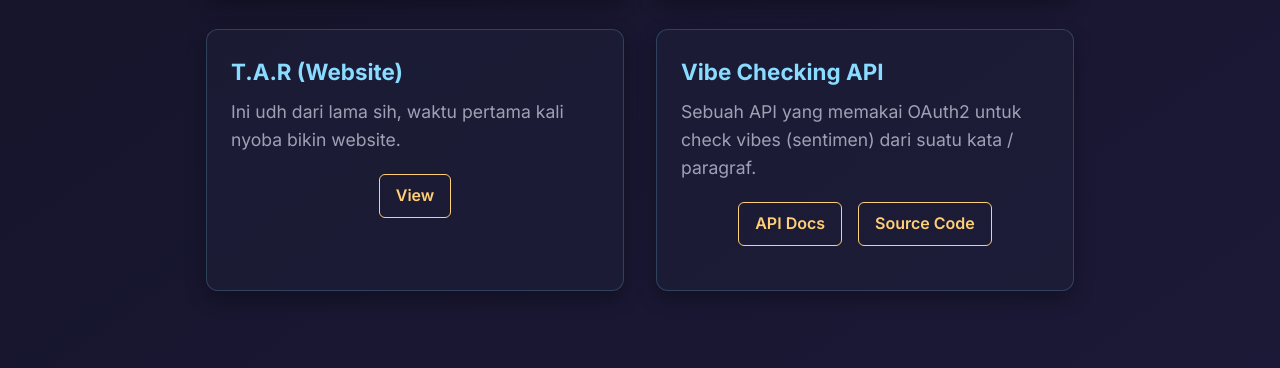
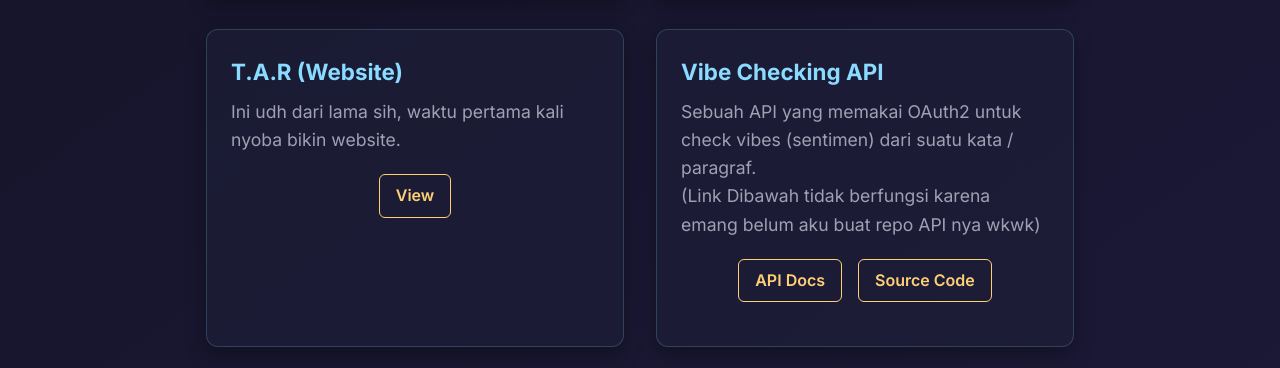
Before and after one commit to Cola1000/tugas-wbd, a plain HTML site: page index.html in a window 1280 px wide. Shown: the part 1880-2248 px from the top of the page. Drawn offline with Linux system fonts and the light colour scheme.

Commit message:
Update index.html

```diff
--- a/index.html
+++ b/index.html
@@ -109,7 +109,9 @@
 
             <div class="project-card">
                 <h3>Vibe Checking API</h3>
-                <p>Sebuah API yang memakai OAuth2 untuk check vibes (sentimen) dari suatu kata / paragraf.</p>
+                <p>Sebuah API yang memakai OAuth2 untuk check vibes (sentimen) dari suatu kata / paragraf.
+                  <br> (Link Dibawah tidak berfungsi karena emang belum aku buat repo API nya wkwk)
+                </p>
                 <div class="project-links">
                     <a href="https://github.com/Cola1000" target="_blank" rel="noopener">API Docs</a>
                     <a href="https://github.com/Cola1000" target="_blank" rel="noopener">Source Code</a>
```
